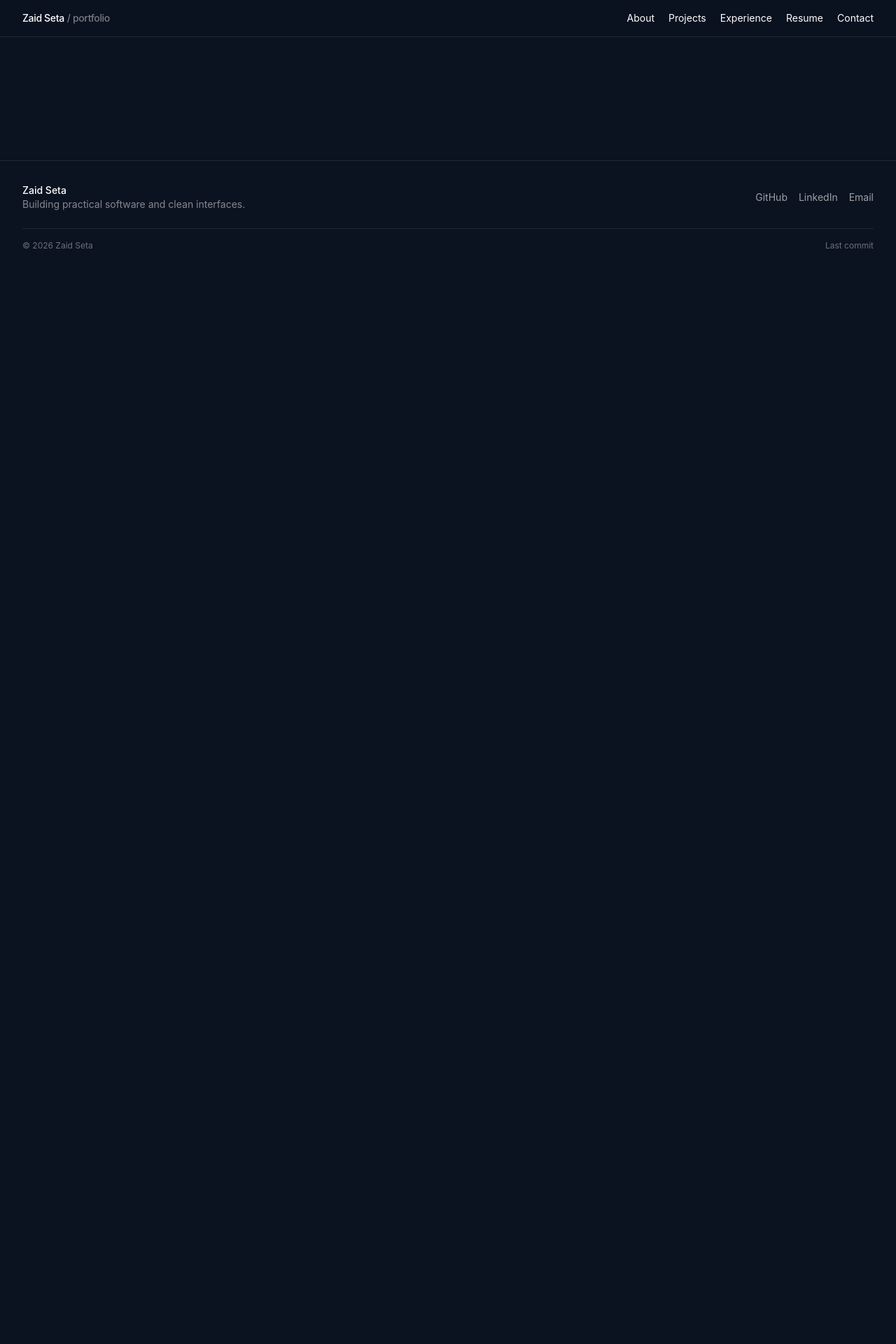
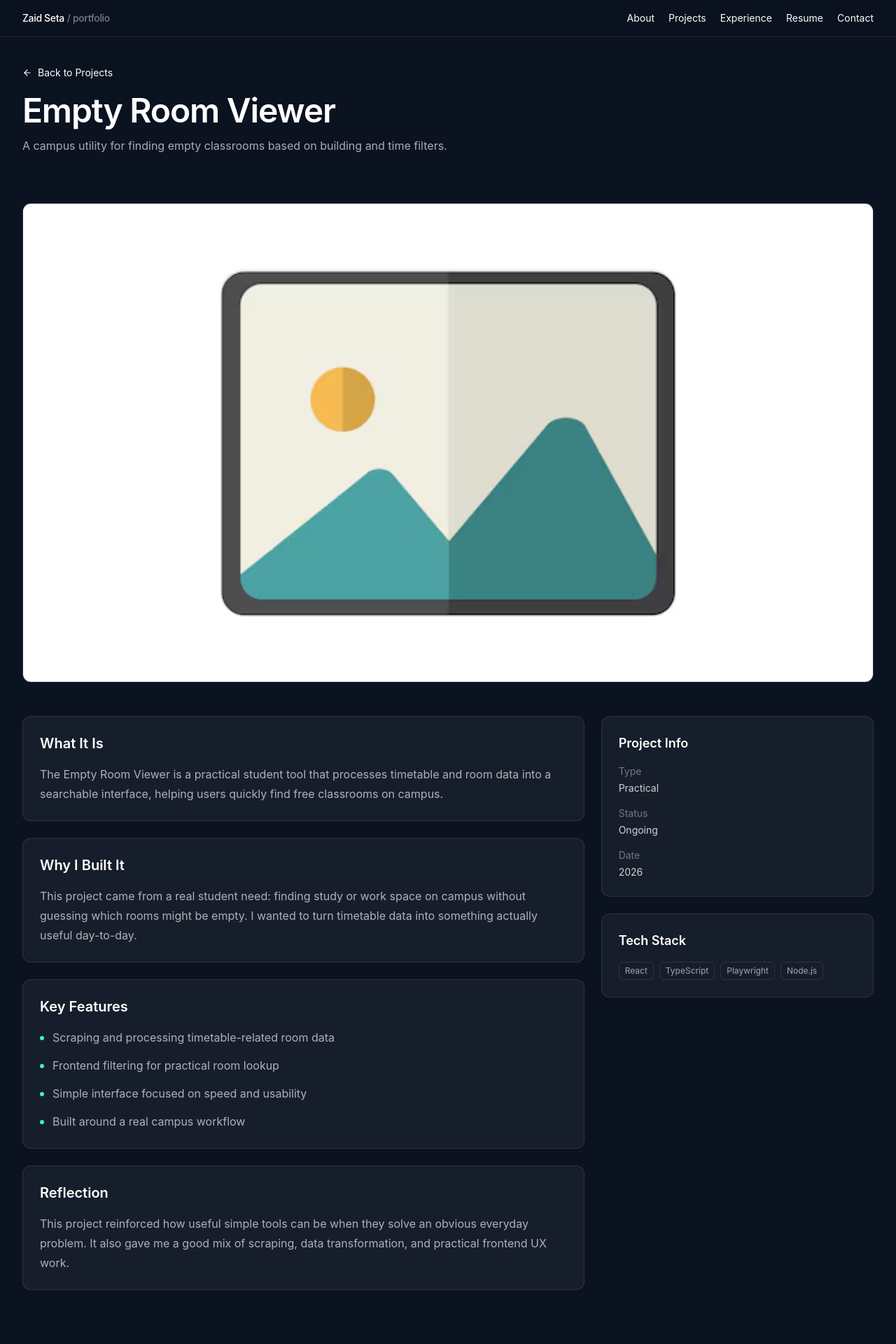
Before and after one commit to ZaidMSeta/portfolio, a React (Vite) app: page /projects/empty-room-viewer in a window 1280 px wide. Shown: the top 1920 px of the page at 70% size. Before the commit the page ends 800 px from the top, so only its background shows below. Built offline with nearby package versions, Linux system fonts and the light colour scheme.

Commit message:
added dedicated project pages

```diff
--- a/src/App.tsx
+++ b/src/App.tsx
@@ -3,6 +3,7 @@ import PageShell from "./components/layout/PageShell";
 import Home from "./pages/Home";
 //import About from "./pages/About";
 import Projects from "./pages/Projects";
+import ProjectDetail from "./pages/ProjectDetail";
 //import Experience from "./pages/Experience";
 import Resume from "./pages/Resume";
 //import Contact from "./pages/Contact";
@@ -17,6 +18,7 @@ export default function App() {
         { /* <Route path="/experience" element={<Experience />} /> */}
         <Route path="/resume" element={<Resume />} />
         { /* <Route path="/contact" element={<Contact />} /> */}
+        <Route path="/projects/:slug" element={<ProjectDetail />} />
       </Routes>
     </PageShell>
   );
--- a/src/data/projects.ts
+++ b/src/data/projects.ts
@@ -12,6 +12,11 @@ export type Project = {
   date: string;
   type: "Practical" | "Fun" | "Course" | "Experiment" | "Team";
   featured: boolean;
+  summary: string;
+  whatItIs: string;
+  whyBuilt: string;
+  features: string[];
+  reflection: string;
 };
 
 export const projects: Project[] = [
@@ -21,23 +26,37 @@ export type Project = {
     title: "MacTrack",
     hook: "A course planning platform for McMaster students.",
     description:
-        "MacTrack is a full-stack web app for browsing courses, planning degree progress, and tracking useful academic information in one place. It includes course data, reviews, professor information, and planning tools designed around the student experience.",
+      "MacTrack is a full-stack web app for browsing courses, planning degree progress, and tracking useful academic information in one place.",
     stack: ["React", "TypeScript", "Go", "SQLite"],
     image: "/projects/mactrack.png",
     repoUrl: "https://github.com/hasan-ston/mactrack",
-      liveUrl: "mac-track.com",
+    liveUrl: "",
     status: "Ongoing",
     date: "2026",
     type: "Practical",
     featured: true,
+    summary:
+      "A student-focused platform for browsing courses, organizing degree plans, and exploring academic information in one place.",
+    whatItIs:
+      "MacTrack is a full-stack academic planning platform designed for McMaster students. It combines course discovery, degree planning, professor information, reviews, and other useful academic tools into one interface.",
+    whyBuilt:
+      "I wanted to work on a practical product that solved a real student problem. Planning courses and understanding degree requirements is often fragmented, so MacTrack was built to make that experience more centralized and easier to use.",
+    features: [
+      "Course browsing with descriptions and prerequisite information",
+      "Degree planning and term organization tools",
+      "Professor and review-related information",
+      "A cleaner, more centralized student planning experience",
+    ],
+    reflection:
+      "MacTrack has been a strong experience in building a practical full-stack product with real user-facing value. It pushed me to think more carefully about structure, usability, and how to design around real workflows rather than just isolated features.",
   },
   {
     id: "morphace",
     slug: "morphace",
     title: "Morphace",
-      hook: "A skincare-focused app with reading history, insights, and user-facing health tracking.",
+    hook: "A skincare-focused app with insights, readings, and progress tracking.",
     description:
-        "Morphace is a team-based project involving product UI work and backend/API contributions. The platform focuses on helping users understand and track skincare-related information through readings, insights, and visualized progress.",
+      "Morphace is a team-based project involving frontend UI work and backend/API contributions for a user-facing skincare product.",
     stack: ["SwiftUI", "FastAPI", "Python", "PostgreSQL"],
     image: "/projects/morphace.png",
     repoUrl: "",
@@ -46,21 +65,49 @@ export type Project = {
     date: "2026",
     type: "Team",
     featured: true,
+    summary:
+      "A team-based skincare product focused on user readings, insights, and progress tracking.",
+    whatItIs:
+      "Morphace is a collaborative product project centered on helping users engage with skincare-related insights and health-oriented data through a more polished, user-friendly experience.",
+    whyBuilt:
+      "This project gave me the opportunity to contribute to a more product-oriented application, where the focus was not just technical functionality but also user experience, structure, and how features fit into a larger product vision.",
+    features: [
+      "User-facing skincare insights and reading history",
+      "Frontend UI work in SwiftUI",
+      "Backend/API support for product functionality",
+      "Team-based collaboration across design and implementation",
+    ],
+    reflection:
+      "Morphace has been valuable because it feels closer to real product development than a purely solo side project. It helped me build experience contributing within an existing team and balancing technical work with product thinking.",
   },
   {
     id: "empty-room-viewer",
     slug: "empty-room-viewer",
     title: "Empty Room Viewer",
-      hook: "A tool for finding free classrooms on campus based on time and building filters.",
+    hook: "A tool for finding free classrooms on campus.",
     description:
-        "The Empty Room Viewer helps students quickly find available rooms by scraping timetable data and transforming it into a searchable interface. The project combines data extraction, processing, and frontend filtering into a simple practical tool.",
+      "A practical student tool that scrapes timetable data and turns it into a searchable interface for finding available rooms.",
     stack: ["React", "TypeScript", "Playwright", "Node.js"],
     image: "/projects/empty-room-viewer.png",
-      repoUrl: "https://github.com/ZaidMSeta/mcmaster-room-schedule-scraper",
-      liveUrl: "https://mcmaster-room-schedule-scraper.vercel.app/",
+    repoUrl: "",
+    liveUrl: "",
     status: "Ongoing",
     date: "2026",
     type: "Practical",
     featured: true,
+    summary:
+      "A campus utility for finding empty classrooms based on building and time filters.",
+    whatItIs:
+      "The Empty Room Viewer is a practical student tool that processes timetable and room data into a searchable interface, helping users quickly find free classrooms on campus.",
+    whyBuilt:
+      "This project came from a real student need: finding study or work space on campus without guessing which rooms might be empty. I wanted to turn timetable data into something actually useful day-to-day.",
+    features: [
+      "Scraping and processing timetable-related room data",
+      "Frontend filtering for practical room lookup",
+      "Simple interface focused on speed and usability",
+      "Built around a real campus workflow",
+    ],
+    reflection:
+      "This project reinforced how useful simple tools can be when they solve an obvious everyday problem. It also gave me a good mix of scraping, data transformation, and practical frontend UX work.",
   },
 ];
--- /dev/null
+++ b/src/pages/ProjectDetail.tsx
@@ -0,0 +1,169 @@
+import { Link, useParams } from "react-router";
+import { ArrowLeft, ExternalLink, Github } from "lucide-react";
+import { projects } from "../data/projects";
+
+export default function ProjectDetail() {
+  const { slug } = useParams();
+  const project = projects.find((item) => item.slug === slug);
+
+  if (!project) {
+    return (
+      <div className="space-y-6">
+        <div className="space-y-3">
+          <h1 className="text-4xl font-semibold tracking-tight text-white">
+            Project Not Found
+          </h1>
+          <p className="text-sm leading-7 text-white/65 sm:text-base">
+            The project you’re looking for doesn’t exist.
+          </p>
+        </div>
+
+        <Link
+          to="/projects"
+          className="inline-flex items-center gap-2 text-sm text-white/60 transition hover:text-white"
+        >
+          <ArrowLeft size={14} />
+          Back to Projects
+        </Link>
+      </div>
+    );
+  }
+
+  return (
+    <div className="space-y-12">
+      <div className="space-y-5">
+        <Link
+          to="/projects"
+          className="inline-flex items-center gap-2 text-sm text-white/60 transition hover:text-white"
+        >
+          <ArrowLeft size={14} />
+          Back to Projects
+        </Link>
+
+        <div className="space-y-3">
+          <h1 className="text-4xl font-semibold tracking-tight text-white sm:text-5xl">
+            {project.title}
+          </h1>
+
+          <p className="max-w-3xl text-sm leading-7 text-white/65 sm:text-base">
+            {project.summary}
+          </p>
+        </div>
+
+        <div className="flex flex-wrap items-center gap-3">
+          {project.repoUrl ? (
+            <a
+              href={project.repoUrl}
+              target="_blank"
+              rel="noreferrer"
+              className="inline-flex items-center gap-2 rounded-lg border border-white/10 bg-white/5 px-4 py-2 text-sm text-white/75 transition hover:border-white/20 hover:text-white"
+            >
+              <Github size={14} />
+              View Code
+            </a>
+          ) : null}
+
+          {project.liveUrl ? (
+            <a
+              href={project.liveUrl}
+              target="_blank"
+              rel="noreferrer"
+              className="inline-flex items-center gap-2 rounded-lg border border-white/10 bg-white/5 px-4 py-2 text-sm text-white/75 transition hover:border-white/20 hover:text-white"
+            >
+              <ExternalLink size={14} />
+              Live Demo
+            </a>
+          ) : null}
+        </div>
+      </div>
+
+      <section className="overflow-hidden rounded-xl border border-white/10 bg-white/5">
+        <div className="aspect-[16/9] bg-white/5">
+          <img
+            src={project.image}
+            alt={project.title}
+            className="h-full w-full object-cover"
+          />
+        </div>
+      </section>
+
+      <div className="grid grid-cols-1 gap-6 xl:grid-cols-3">
+        <div className="xl:col-span-2 space-y-6">
+          <section className="rounded-xl border border-white/10 bg-white/5 p-6">
+            <h2 className="mb-4 text-xl font-semibold text-white">What It Is</h2>
+            <p className="text-sm leading-7 text-white/65 sm:text-base">
+              {project.whatItIs}
+            </p>
+          </section>
+
+          <section className="rounded-xl border border-white/10 bg-white/5 p-6">
+            <h2 className="mb-4 text-xl font-semibold text-white">Why I Built It</h2>
+            <p className="text-sm leading-7 text-white/65 sm:text-base">
+              {project.whyBuilt}
+            </p>
+          </section>
+
+          <section className="rounded-xl border border-white/10 bg-white/5 p-6">
+            <h2 className="mb-4 text-xl font-semibold text-white">Key Features</h2>
+            <ul className="space-y-3">
+              {project.features.map((feature) => (
+                <li
+                  key={feature}
+                  className="flex items-start gap-3 text-sm leading-7 text-white/65 sm:text-base"
+                >
+                  <span className="mt-3 h-1.5 w-1.5 shrink-0 rounded-full bg-teal-300" />
+                  <span>{feature}</span>
+                </li>
+              ))}
+            </ul>
+          </section>
+
+          <section className="rounded-xl border border-white/10 bg-white/5 p-6">
+            <h2 className="mb-4 text-xl font-semibold text-white">Reflection</h2>
+            <p className="text-sm leading-7 text-white/65 sm:text-base">
+              {project.reflection}
+            </p>
+          </section>
+        </div>
+
+        <div className="space-y-6">
+          <section className="rounded-xl border border-white/10 bg-white/5 p-6">
+            <h2 className="mb-4 text-lg font-semibold text-white">Project Info</h2>
+
+            <div className="space-y-4 text-sm">
+              <div>
+                <p className="mb-1 text-white/40">Type</p>
+                <p className="text-white/80">{project.type}</p>
+              </div>
+
+              <div>
+                <p className="mb-1 text-white/40">Status</p>
+                <p className="text-white/80">{project.status}</p>
+              </div>
+
+              <div>
+                <p className="mb-1 text-white/40">Date</p>
+                <p className="text-white/80">{project.date}</p>
+              </div>
+            </div>
+          </section>
+
+          <section className="rounded-xl border border-white/10 bg-white/5 p-6">
+            <h2 className="mb-4 text-lg font-semibold text-white">Tech Stack</h2>
+
+            <div className="flex flex-wrap gap-2">
+              {project.stack.map((tech) => (
+                <span
+                  key={tech}
+                  className="rounded-md border border-white/10 px-2 py-1 text-xs text-white/60"
+                >
+                  {tech}
+                </span>
+              ))}
+            </div>
+          </section>
+        </div>
+      </div>
+    </div>
+  );
+}
```
Lines whose indentation alone changed are shown as unchanged.
